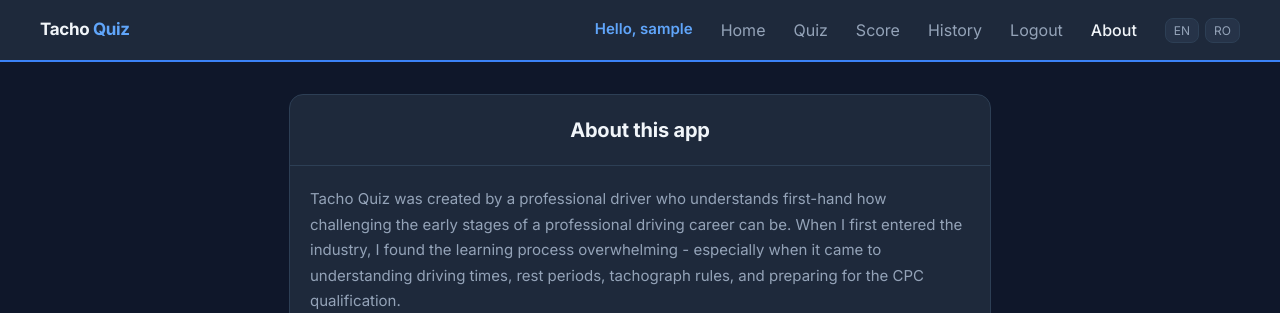
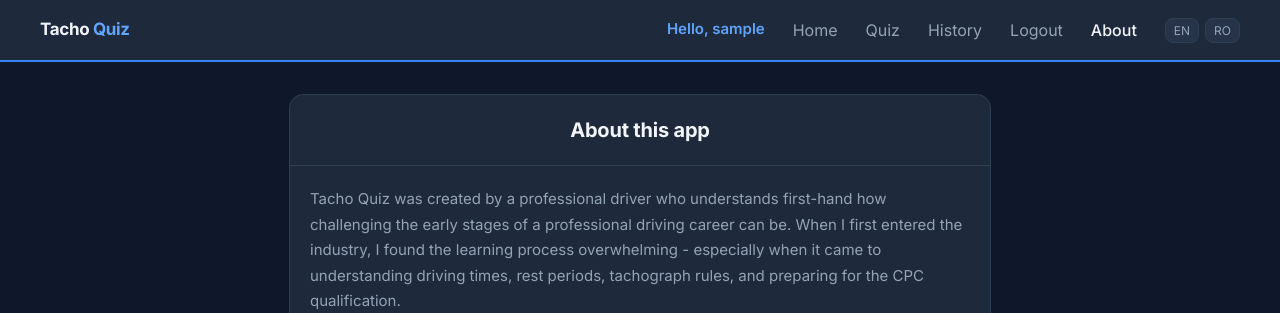
Before and after one commit to 11florin/tachoquiz-backend-django, a Django app: page /about/ in a window 1280 px wide. Shown: the top 313 px of the page. Run offline with Django 5.2, Linux system fonts and the light colour scheme; the visitor is signed in with stand-in values (Sample User, id 1); some libraries are stand-ins or nearby versions.

Commit message:
Delete link Score from navbar

```diff
--- a/tachoquiz/templates/tachoquiz/base.html
+++ b/tachoquiz/templates/tachoquiz/base.html
@@ -132,17 +132,6 @@
                         {% endif %}
                     >
                         {% translate "Quiz" %}
-                    </a>
-                </li>
-
-                <li>
-                    <a
-                        href="{% url 'score' %}"
-                        {% if request.resolver_match.url_name == 'score' %}
-                            class="active" aria-current="page"
-                        {% endif %}
-                    >
-                        {% translate "Score" %}
                     </a>
                 </li>
 
```
